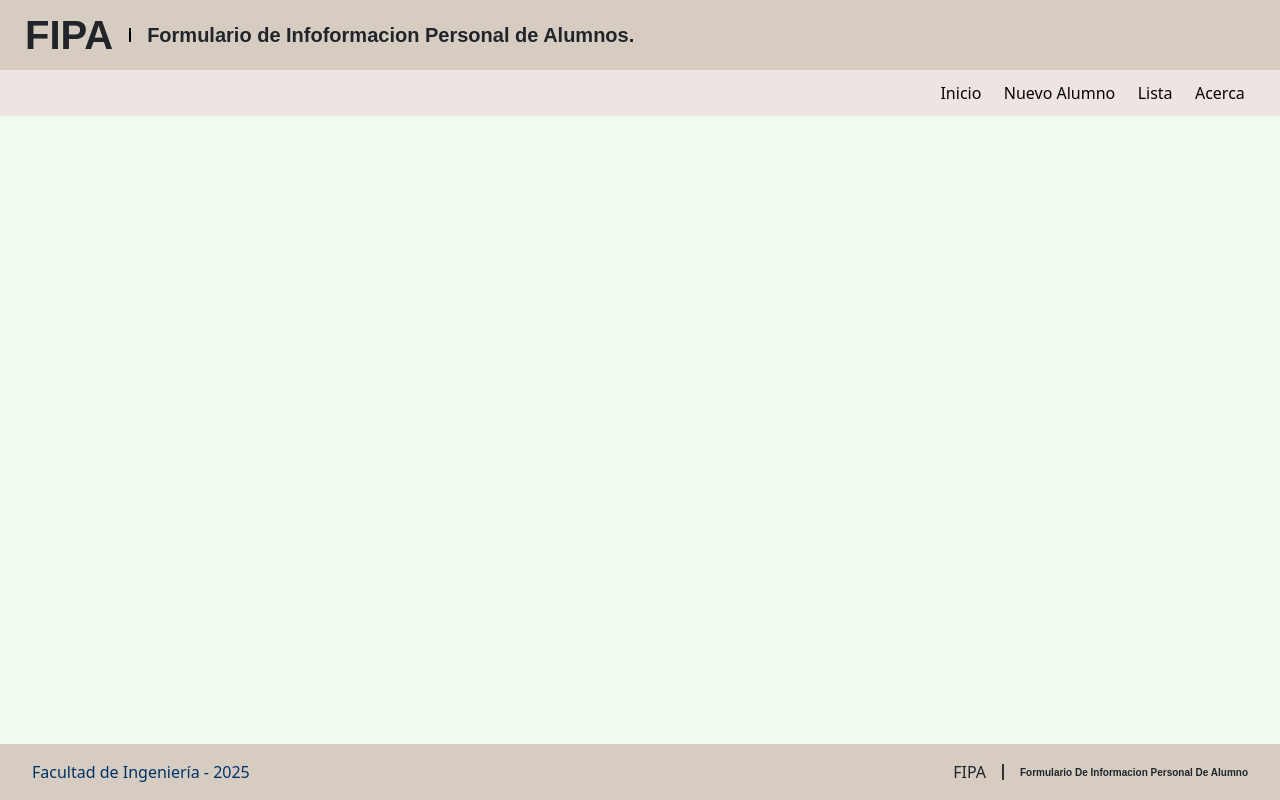
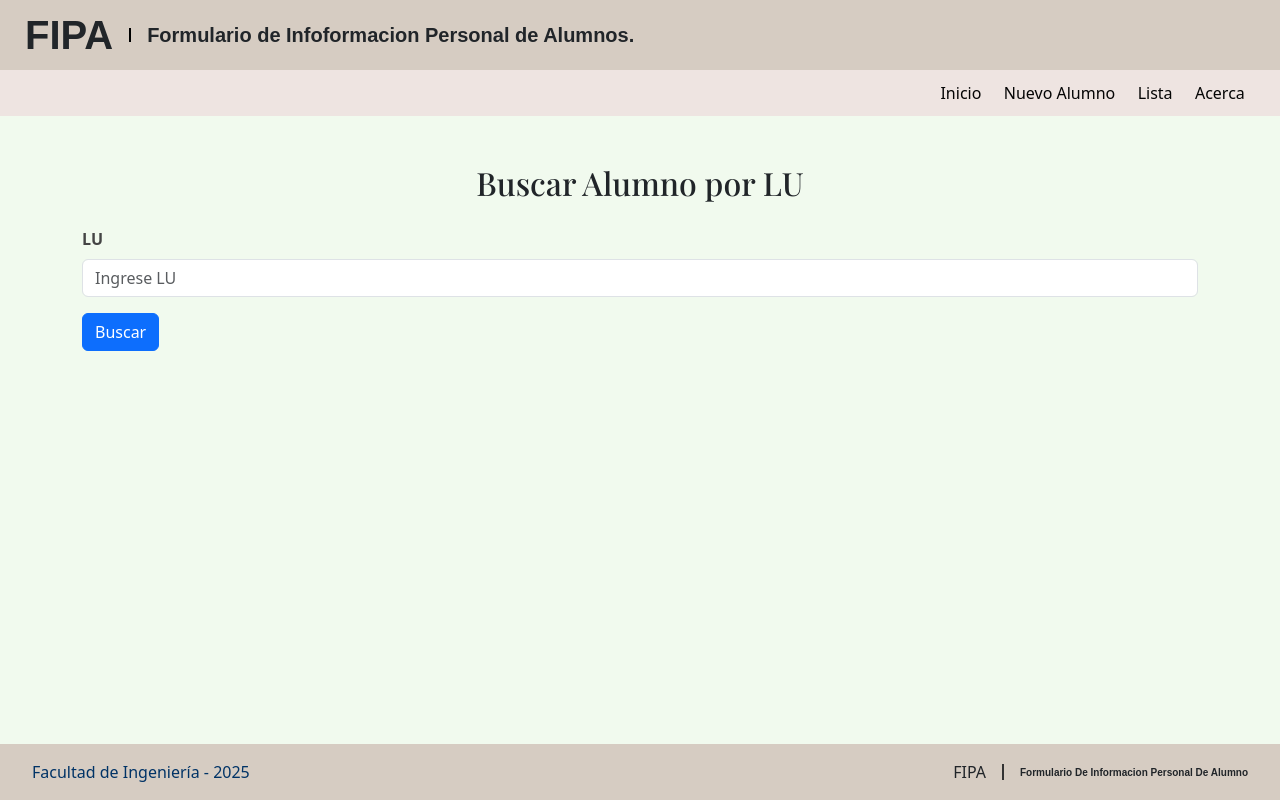
Before and after one commit to Franco46-ochoa/pv_tp5_grupo1, a React (Vite) app: page /buscar in a window 1280 px wide. Built offline with nearby package versions, Linux system fonts and the light colour scheme.

Commit message:
Agregado de Busqueda

```diff
--- a/src/App.jsx
+++ b/src/App.jsx
@@ -9,6 +9,8 @@ import ListaAlumnos from './Components/ListaAlumnos';
 import DetalleAlumno from './Components/DetalleAlumno';
 import NuevoAlumno from './Components/NuevoAlumno';
 import EditarAlumno from './Components/EditarAlumnos';
+import BuscarAlumno from './Components/Buscar';
+
 
 function App() {
   return (
@@ -21,6 +23,7 @@ function App() {
         <Route path="/alumnos/:id" element={<DetalleAlumno />} />
         <Route path="/alumnos/nuevo" element={<NuevoAlumno />} />
         <Route path="/alumnos/:id/editar" element={<EditarAlumno />} />
+        <Route path="/buscar" element={<BuscarAlumno/>} />
       </Routes>
       <Footer/>
     </div>
--- /dev/null
+++ b/src/Components/Buscar.jsx
@@ -0,0 +1,46 @@
+import { useState } from 'react';
+import { useAlumnos } from './AlumnosContext';
+
+const BuscarAlumno = () => {
+  const { alumnos } = useAlumnos();
+  const [idBuscado, setIdBuscado] = useState('');
+  const [alumnoEncontrado, setAlumnoEncontrado] = useState(null);
+
+  const handleBuscar = () => {
+    const resultado = alumnos.find(a => a.id === idBuscado);
+    setAlumnoEncontrado(resultado || null);
+  };
+
+  return (
+    <div className="container mt-5 mb-5">
+      <h2 className="text-center mb-4">Buscar Alumno por LU</h2>
+      <div className="mb-3">
+        <label className="form-label">LU</label>
+        <input
+          type="text"
+          className="form-control"
+          value={idBuscado}
+          onChange={(e) => setIdBuscado(e.target.value)}
+          placeholder="Ingrese LU"
+        />
+      </div>
+      <button className="btn btn-primary mb-3" onClick={handleBuscar}>
+        Buscar
+      </button>
+
+      {alumnoEncontrado ? (
+        <div className="card p-3">
+          <h5>{alumnoEncontrado.nombre} {alumnoEncontrado.apellido}</h5>
+          <p><strong>Curso:</strong> {alumnoEncontrado.curso}</p>
+          <p><strong>Email:</strong> {alumnoEncontrado.email}</p>
+          <p><strong>Domicilio:</strong> {alumnoEncontrado.domicilio}</p>
+          <p><strong>Teléfono:</strong> {alumnoEncontrado.telefono}</p>
+        </div>
+      ) : idBuscado !== '' ? (
+        <p className="text-danger">Alumno no encontrado.</p>
+      ) : null}
+    </div>
+  );
+};
+
+export default BuscarAlumno;
```
